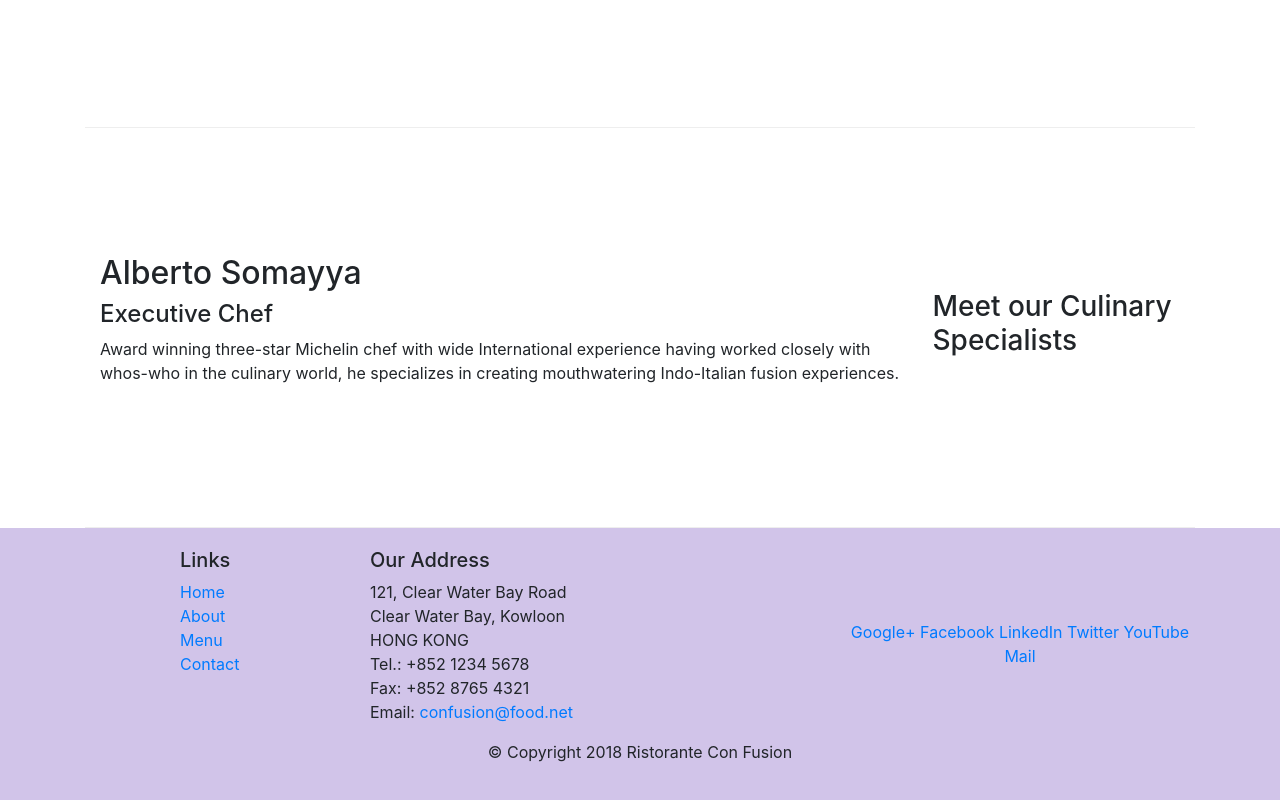
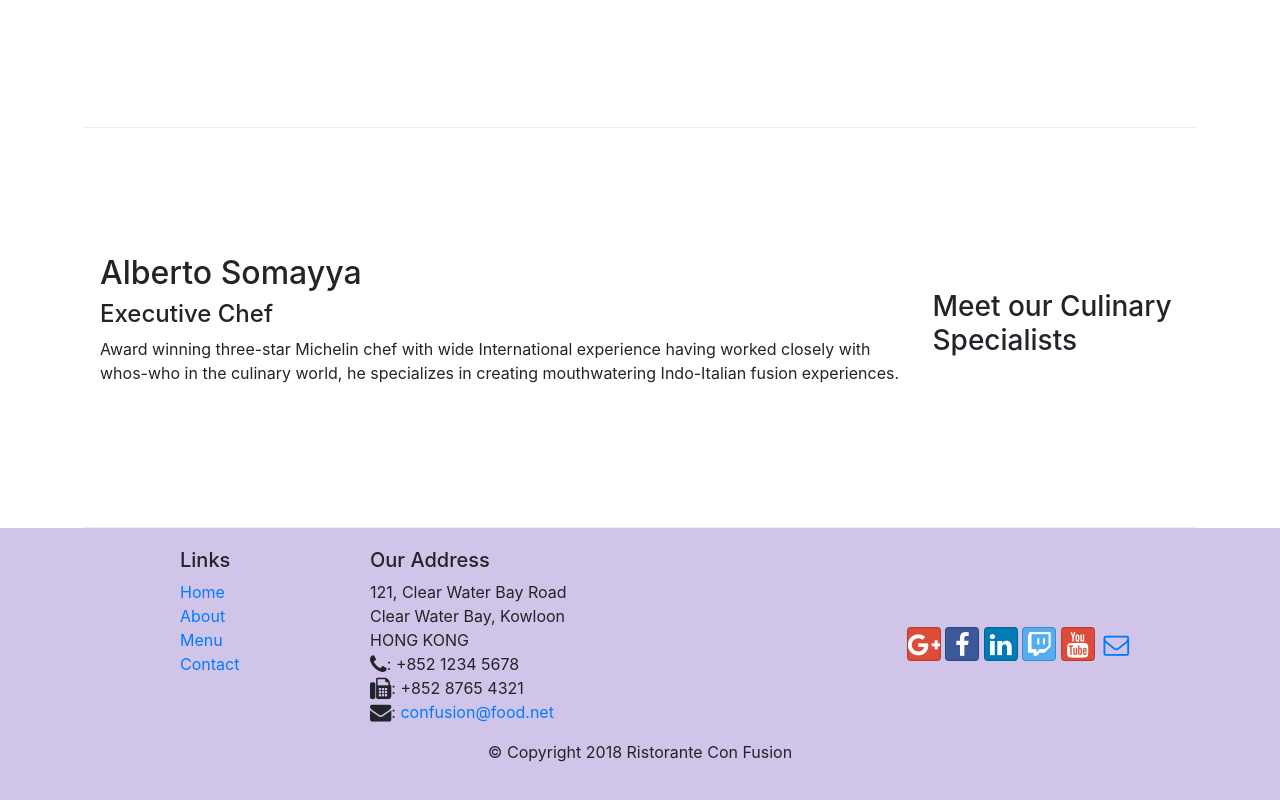
Before and after one commit to DotDaniil/coursera-bootstrap, a website: page index.html in a window 1280 px wide. Shown: the part 1006-1806 px from the top of the page. Drawn offline with nearby package versions, Linux system fonts and the light colour scheme.

Commit message:
Icon fonts

```diff
--- a/index.html
+++ b/index.html
@@ -9,6 +9,8 @@
 
     <!-- Bootstrap CSS -->
     <link rel="stylesheet" href="node_modules/bootstrap/dist/css/bootstrap.min.css">
+    <link rel="stylesheet" href="node_modules/font-awesome/css/font-awesome.min.css">
+    <link rel="stylesheet" href="node_modules/bootstrap-social/bootstrap-social.css">
     <link rel="stylesheet" href="css/styles.css"/>
     <!-- jQuery first, then Popper.js, then Bootstrap JS. -->
     <!-- Me myself like to use defer instead of writing scripts at the end. -->
@@ -28,10 +30,10 @@
             <a class="navbar-brand mr-auto" href="#">Ristorante Con Fusion</a>
             <div class="collapse navbar-collapse" id="Navbar">
                 <ul class="navbar-nav mr-auto">
-                    <li class="nav-item active"><a class="nav-link" href="#">Home</a></li>
-                    <li class="nav-item"><a class="nav-link" href="./aboutus.html">About</a></li>
-                    <li class="nav-item"><a class="nav-link" href="#">Menu</a></li>
-                    <li class="nav-item"><a class="nav-link" href="#">Contact</a></li>
+                    <li class="nav-item active"><a class="nav-link" href="#"><span class="fa fa-home"></span>Home</a></li>
+                    <li class="nav-item"><a class="nav-link" href="./aboutus.html"><span class="fa fa-info"></span>About</a></li>
+                    <li class="nav-item"><a class="nav-link" href="#"><span class="fa fa-list fa-lg"></span>Menu</a></li>
+                    <li class="nav-item"><a class="nav-link" href="#"><span class="fa fa-address-card fa-lg"></span>Contact</a></li>
                 </ul>
             </div>
         </div>
@@ -102,19 +104,19 @@
 		              121, Clear Water Bay Road<br>
 		              Clear Water Bay, Kowloon<br>
 		              HONG KONG<br>
-		              Tel.: +852 1234 5678<br>
-		              Fax: +852 8765 4321<br>
-		              Email: <a href="mailto:confusion@food.net">confusion@food.net</a>
+		              <i class="fa fa-phone fa-lg"></i>: +852 1234 5678<br>
+                      <i class="fa fa-fax fa-lg"></i>: +852 8765 4321<br>
+                      <i class="fa fa-envelope fa-lg"></i>: <a href="mailto:confusion@food.net">confusion@food.net</a>
 		           </address>
                 </div>
                 <div class="col-12 col-sm-4 align-self-center">
                     <div class="text-center">
-                        <a href="http://google.com/+">Google+</a>
-                        <a href="http://www.facebook.com/profile.php?id=">Facebook</a>
-                        <a href="http://www.linkedin.com/in/">LinkedIn</a>
-                        <a href="http://twitter.com/">Twitter</a>
-                        <a href="http://youtube.com/">YouTube</a>
-                        <a href="mailto:">Mail</a>
+                        <a class="btn btn-social-icon btn-google" href="http://google.com/+"><i class="fa fa-google-plus fa-lg"></i></a>
+                        <a class="btn btn-social-icon btn-facebook" href="http://www.facebook.com/profile.php?id="><i class="fa fa-facebook fa-lg"></i></a>
+                        <a class="btn btn-social-icon btn-linkedin" href="http://www.linkedin.com/in/"><i class="fa fa-linkedin fa-lg"></i></a>
+                        <a class="btn btn-social-icon btn-twitter" href="http://twitter.com/"><i class="fa fa-twitch fa-lg"></i></a>
+                        <a class="btn btn-social-icon btn-google" href="http://youtube.com/"><i class="fa fa-youtube fa-lg"></i></a>
+                        <a class="btn btn-social-icon" href="mailto:"><i class="fa fa-envelope-o fa-lg"></i></a>
                     </div>
                 </div>
            </div>
--- a/package.json
+++ b/package.json
@@ -15,6 +15,8 @@
   },
   "dependencies": {
     "bootstrap": "^4.0.0",
+    "bootstrap-social": "^5.1.1",
+    "font-awesome": "^4.7.0",
     "jquery": "^3.3.1",
     "popper.js": "^1.12.9"
   }
```
Also changed, not shown: aboutus.html (+15 -13 lines), 1 other file.
